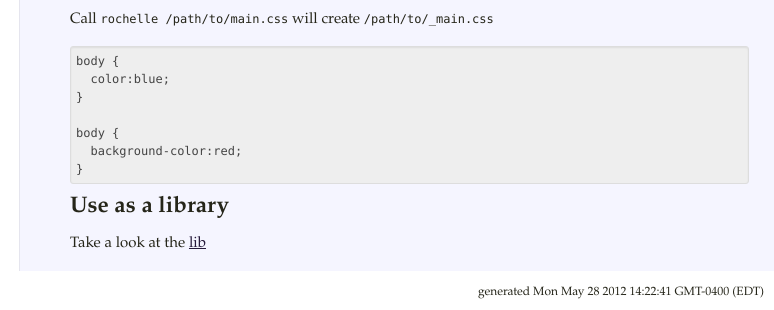
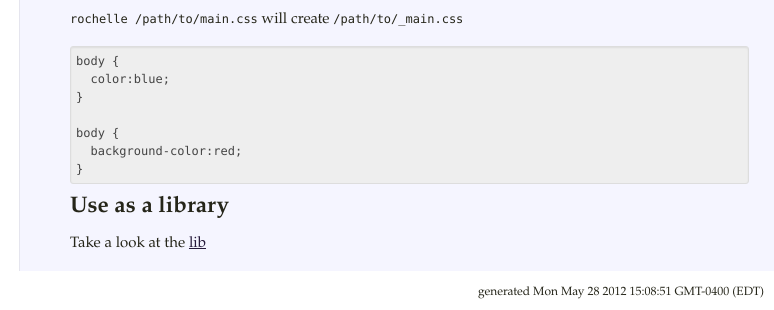
Before and after one commit to dsimard/rochelle, a plain HTML site: page index.html in a window 1280 px wide. Shown: the part 863-1173 px from the top of the page, 506-1280 px from the left. Drawn offline with Linux system fonts and the light colour scheme.

Commit message:
Doc regenerated automatically

```diff
--- a/index.html
+++ b/index.html
@@ -37,7 +37,7 @@ body {
 }
 </code></pre>
 
-<p>Call <code>rochelle /path/to/main.css</code> will create <code>/path/to/_main.css</code></p>
+<p><code>rochelle /path/to/main.css</code> will create <code>/path/to/_main.css</code></p>
 
 <pre><code>body {
   color:blue;
@@ -50,4 +50,4 @@ body {
 
 <h2>Use as a library</h2>
 
-<p>Take a look at the <a href="http://dsimard.github.com/rochelle/lib/index.coffee.html">lib</a></p>  </td></tr></tbody></table><div id="generated">generated Mon May 28 2012 14:22:41 GMT-0400 (EDT)  </div></div></body></html>
+<p>Take a look at the <a href="http://dsimard.github.com/rochelle/lib/index.coffee.html">lib</a></p>  </td></tr></tbody></table><div id="generated">generated Mon May 28 2012 15:08:51 GMT-0400 (EDT)  </div></div></body></html>
```
Also changed, not shown: bin/rochelle.coffee.html (+1 -1 lines), lib/index.coffee.html (+1 -1 lines).
